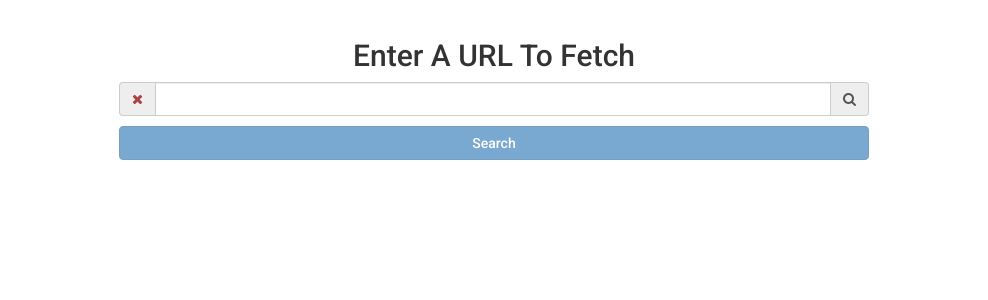
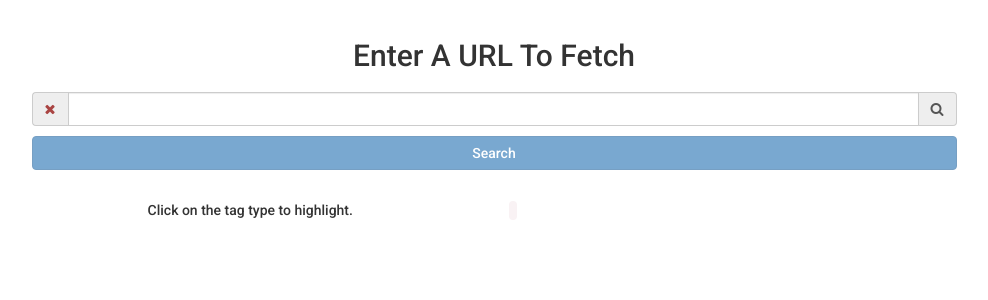
Before and after one commit to orloc/webview, a PHP site: template app/views/page.html.twig in a window 1280 px wide. Shown: the part 51-351 px from the top of the page, without its empty margins (146-1134 px from the left). Run offline with PHP 8.4, Linux system fonts and the light colour scheme; the template is opened without the code that fills it, so the values that code supplies are empty; style sheets or scripts are compiled from the project's sources; some libraries are stand-ins or nearby versions.

Commit message:
stubs out controller so submit works - adds guzzle - starts definign search api

```diff
--- a/app/sass/main.scss
+++ b/app/sass/main.scss
@@ -4,6 +4,8 @@ body {
 }
 
 form {
+  padding: 10px;
+  margin-bottom: 20px;
   button {
     margin-top: 10px;
   }
--- a/app/views/page.html.twig
+++ b/app/views/page.html.twig
@@ -1,10 +1,10 @@
 {% extends 'layout.html.twig' %}
 
 {% block content %}
-    <div class="col-xs-2"></div>
-    <div class="col-xs-8" ng-app="webview" ng-controller="mainController">
+    <div class="col-xs-1"></div>
+    <div class="col-xs-10" ng-app="webview" ng-controller="mainController">
         <h2 class="text-center text-capitalize">Enter a URL to fetch</h2>
-        <form name="uriForm">
+        <form name="uriForm" ng-submit="submit()">
             <div class="input-group">
                 <span class="input-group-addon">
                     <i ng-class="{
@@ -24,8 +24,19 @@
             </div>
             <button ng-disabled="uriForm.$valid !== true" class="btn btn-primary btn-block" type="submit">Search</button>
         </form>
+
+        <div class="row">
+            <div class="col-sm-6">
+                <p class="text-center">Click on the tag type to highlight.</p>
+            </div>
+
+            <div class="col-sm-6">
+                <code>
+                </code>
+            </div>
+        </div>
     </div>
-    <div class="col-xs-2"></div>
+    <div class="col-xs-1"></div>
 {% endblock %}
 
 {% block javascripts %}
--- a/composer.json
+++ b/composer.json
@@ -2,6 +2,7 @@
     "require": {
         "silex/silex": "~1.3",
         "symfony/dom-crawler": "^2.7",
-        "twig/twig": "^1.22"
+        "twig/twig": "^1.22",
+        "guzzlehttp/guzzle": "^6.1"
     }
 }
--- a/web/js/controller/mainController.js
+++ b/web/js/controller/mainController.js
@@ -1,5 +1,20 @@
 angular.module('webview')
 .controller('mainController', [ '$scope', '$http', function($scope, $http){
+        $scope.input = {};
+
+        var success = function(data){
+
+            console.log(data);
+
+        };
+
+        var error = function(error){
+
+        };
+
+        $scope.submit = function(){
+            $http.post('/search', $scope.input).then(success, error);
+        };
 
 
     }]);
```
Also changed, not shown: app/routes.php (+8 -0 lines), 1 other file.
